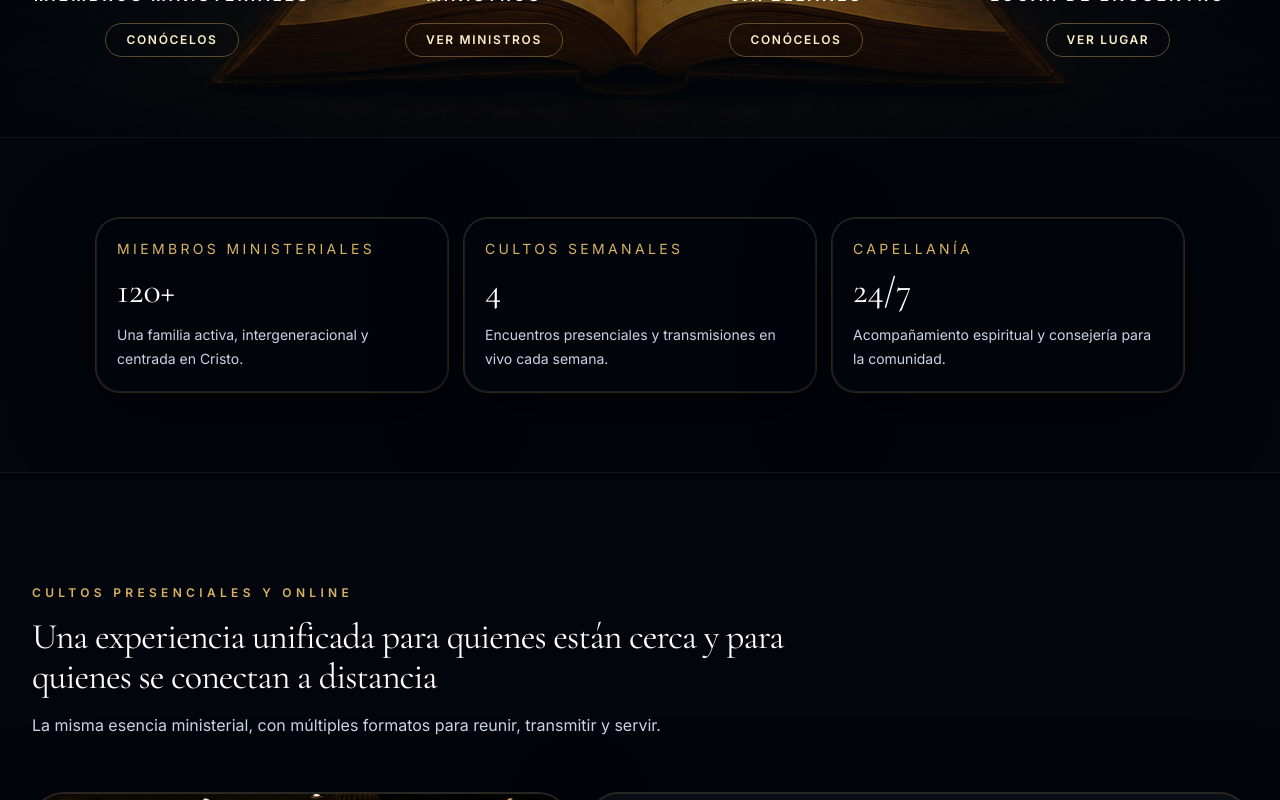
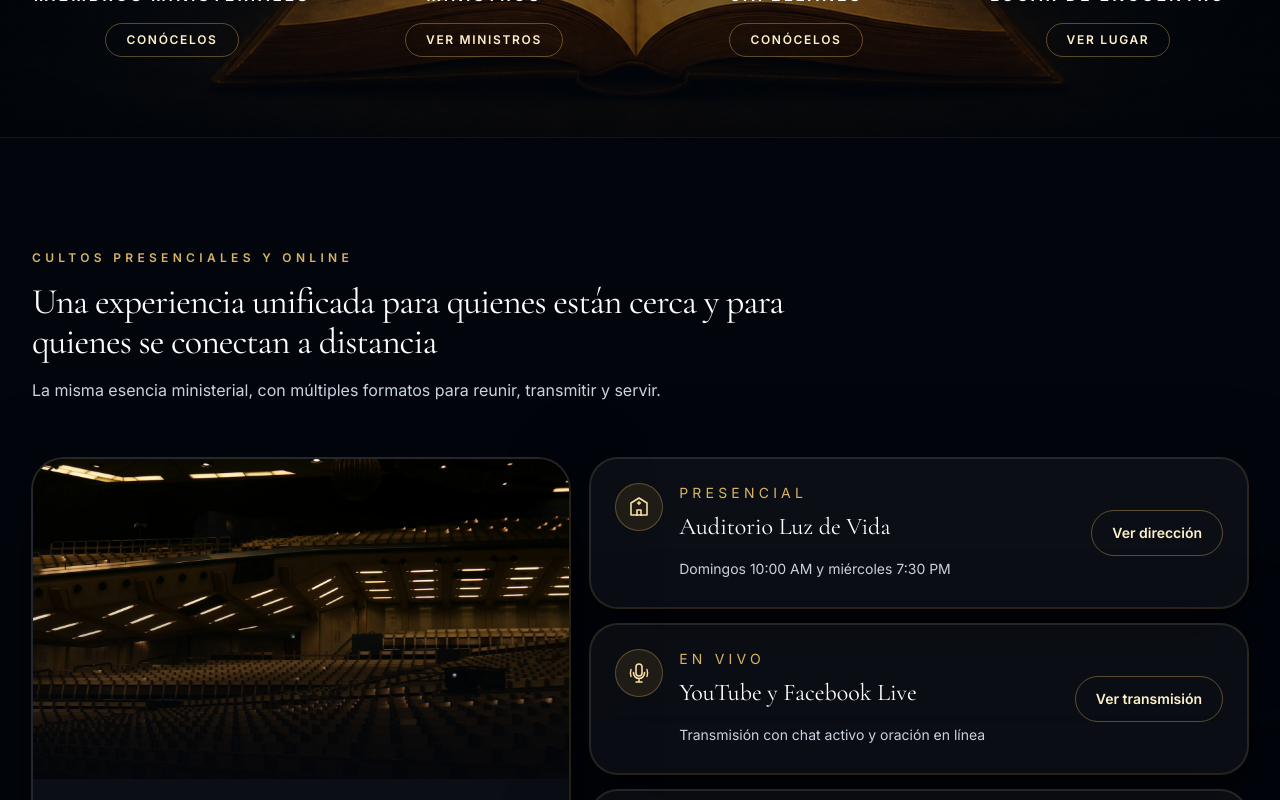
Before and after one commit to gabriel-m-dev/mec, a Next.js app: page / in a window 1280 px wide. Shown: the part 740-1540 px from the top of the page. Built offline with nearby package versions, Linux system fonts and the light colour scheme; no server answers.

Commit message:
fix: remove stat cards section from home

```diff
--- a/app/page.tsx
+++ b/app/page.tsx
@@ -3,31 +3,12 @@ import { Hero } from "@/components/hero";
 import { SectionHeading } from "@/components/section-heading";
 import { VenueCard } from "@/components/venue-card";
 import { WorshipServiceCard } from "@/components/worship-service-card";
-import { heroHighlights, venue, worshipServices } from "@/lib/content";
+import { venue, worshipServices } from "@/lib/content";
 
 export default function HomePage() {
   return (
     <main className="relative overflow-hidden bg-ink-950">
       <Hero />
-
-      <AnimatedSection className="relative overflow-hidden border-b border-white/6 bg-ink-950 py-14 sm:py-20">
-        <div className="relative z-10 mx-auto max-w-6xl px-4 sm:px-6 lg:px-8">
-          <div className="grid gap-4 md:grid-cols-3">
-            {heroHighlights.map((item) => (
-              <article
-                key={item.title}
-                className="rounded-3xl border border-white/10 bg-ink-950/60 p-5 text-left shadow-luxe backdrop-blur-md"
-              >
-                <p className="text-sm uppercase tracking-[0.24em] text-gold-300/90">
-                  {item.title}
-                </p>
-                <p className="mt-3 font-serif text-4xl text-white">{item.value}</p>
-                <p className="mt-3 text-sm leading-6 text-slate-300">{item.copy}</p>
-              </article>
-            ))}
-          </div>
-        </div>
-      </AnimatedSection>
 
       <AnimatedSection id="cultos" className="py-24 sm:py-28">
         <div className="mx-auto max-w-7xl px-4 sm:px-6 lg:px-8">
```
